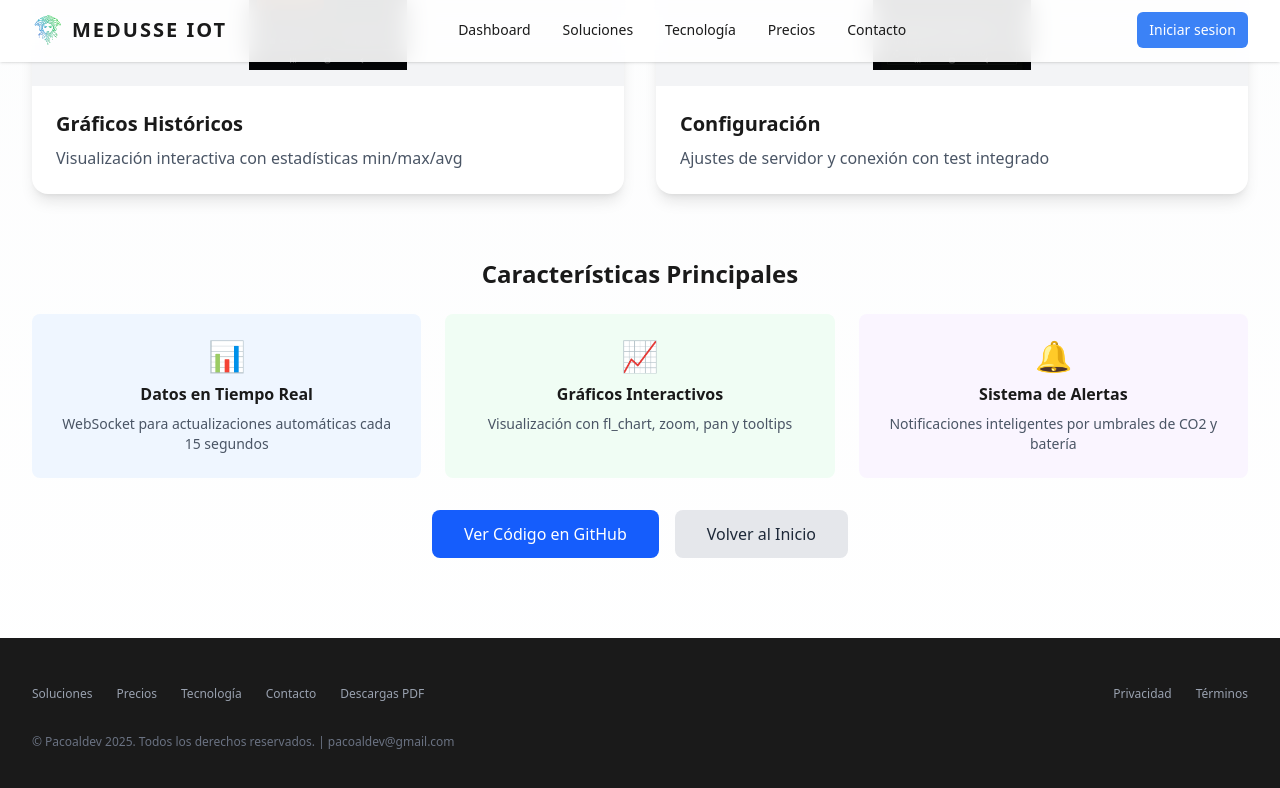
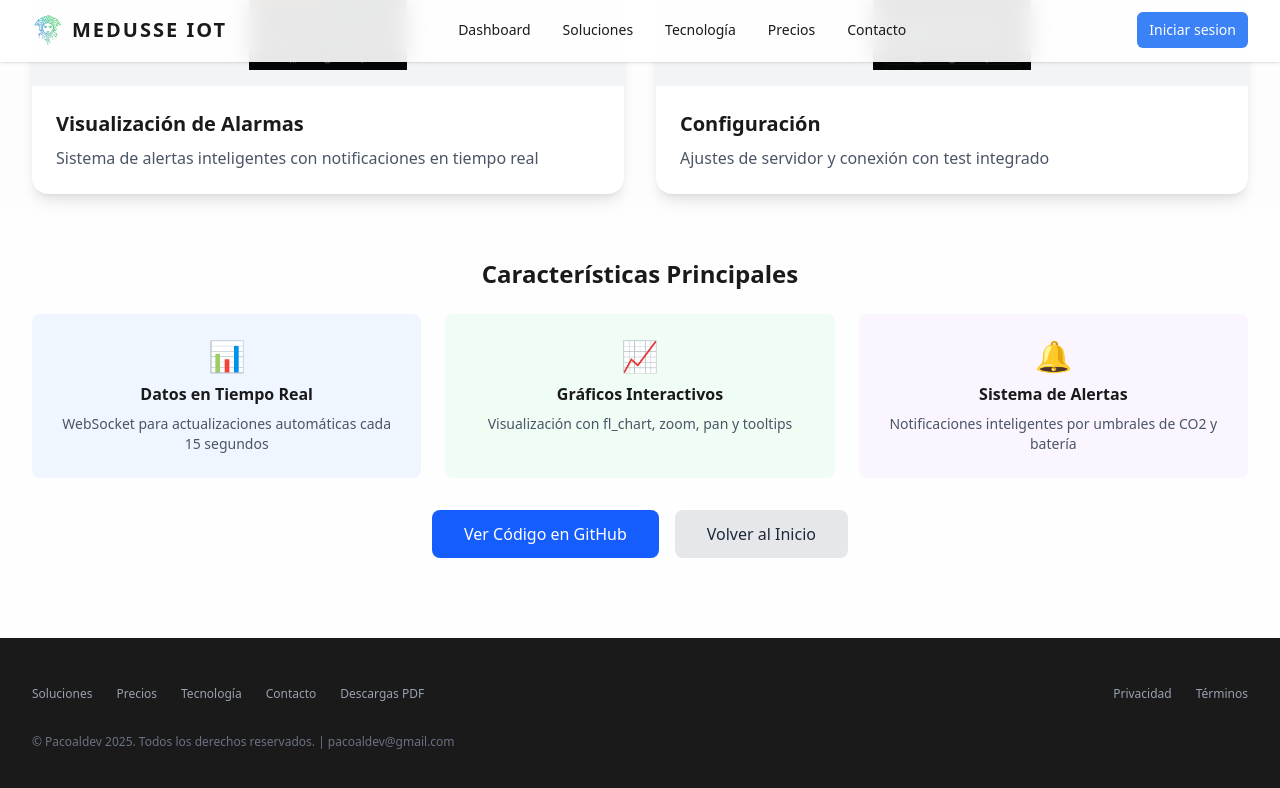
Before and after one commit to Fralopala2/medusse-show, a Next.js app in the folder web/: page /capturas in a window 1280 px wide. Shown: the part 1126-1914 px from the top of the page. Built offline with nearby package versions, Linux system fonts and the light colour scheme.

Commit message:
fix: corregir pagina de capturas\n\n- Cambiar 'Graficos Historicos' por 'Visualizacion de Alarmas'\n- Eliminar animaciones que causaban scroll automatico\n- Mejorar comportamiento de carga de la pagina

```diff
--- a/web/src/app/capturas/page.tsx
+++ b/web/src/app/capturas/page.tsx
@@ -19,8 +19,8 @@ const screenshots = [
     image: "/images/app-detail.jpg",
   },
   {
-    title: "Gráficos Históricos",
-    description: "Visualización interactiva con estadísticas min/max/avg",
+    title: "Visualización de Alarmas",
+    description: "Sistema de alertas inteligentes con notificaciones en tiempo real",
     image: "/images/app-charts.jpg",
   },
   {
@@ -36,12 +36,7 @@ export default function CapturasPage() {
       <Header />
 
       <Container className="py-20">
-        <motion.div
-          initial={{ opacity: 0, y: 20 }}
-          animate={{ opacity: 1, y: 0 }}
-          transition={{ duration: 0.6 }}
-          className="text-center mb-16"
-        >
+        <div className="text-center mb-16">
           <h1 className="text-4xl md:text-5xl font-bold mb-4">
             App Móvil Flutter
           </h1>
@@ -62,15 +57,12 @@ export default function CapturasPage() {
               Web
             </span>
           </div>
-        </motion.div>
+        </div>
 
         <div className="grid grid-cols-1 md:grid-cols-2 gap-8 mb-16">
           {screenshots.map((screenshot, index) => (
-            <motion.div
+            <div
               key={index}
-              initial={{ opacity: 0, y: 20 }}
-              animate={{ opacity: 1, y: 0 }}
-              transition={{ duration: 0.4, delay: index * 0.1 }}
               className="bg-white rounded-2xl shadow-lg overflow-hidden hover:shadow-xl transition-shadow"
             >
               <div className="relative h-96 bg-gray-100">
@@ -85,16 +77,11 @@ export default function CapturasPage() {
                 <h3 className="text-xl font-bold mb-2">{screenshot.title}</h3>
                 <p className="text-gray-600">{screenshot.description}</p>
               </div>
-            </motion.div>
+            </div>
           ))}
         </div>
 
-        <motion.div
-          initial={{ opacity: 0 }}
-          animate={{ opacity: 1 }}
-          transition={{ duration: 0.6, delay: 0.4 }}
-          className="text-center"
-        >
+        <div className="text-center">
           <h2 className="text-2xl font-bold mb-6">Características Principales</h2>
           <div className="grid grid-cols-1 md:grid-cols-3 gap-6 mb-8">
             <div className="p-6 bg-blue-50 rounded-lg">
@@ -135,7 +122,7 @@ export default function CapturasPage() {
               Volver al Inicio
             </Link>
           </div>
-        </motion.div>
+        </div>
       </Container>
 
       <Footer />
```
